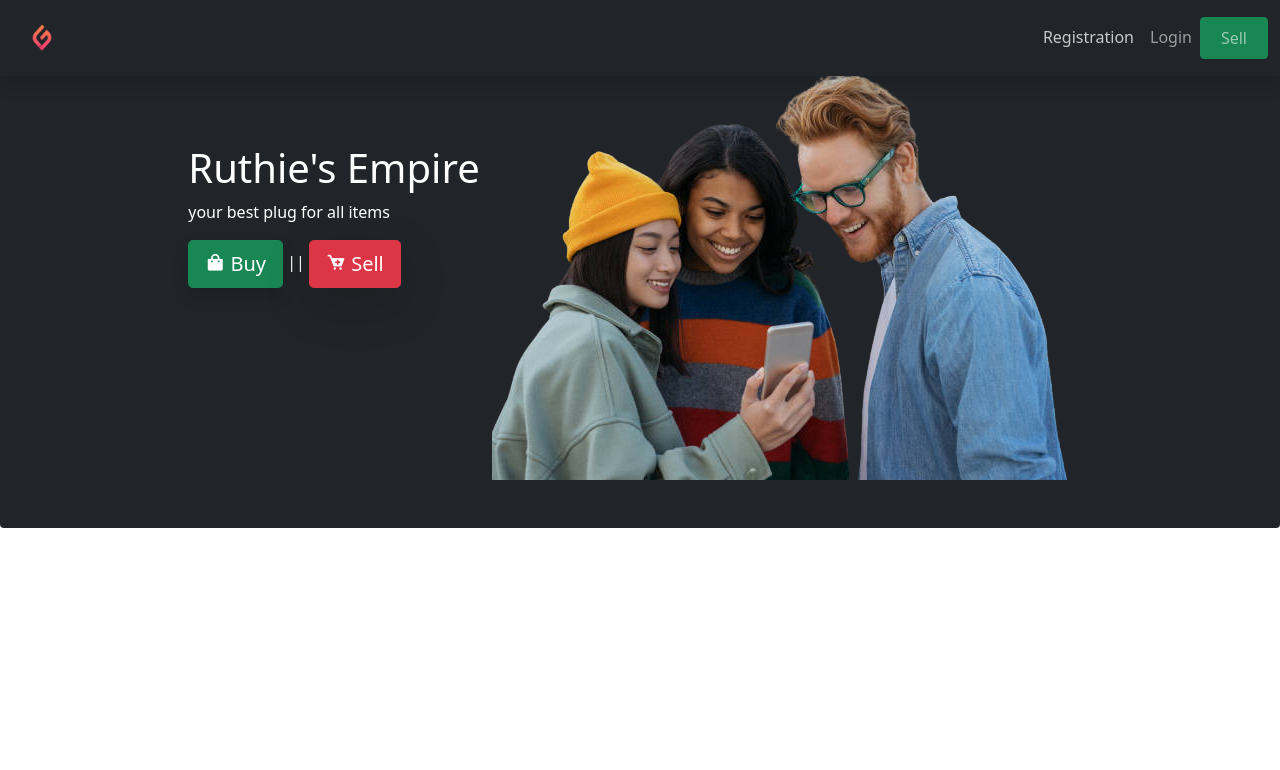
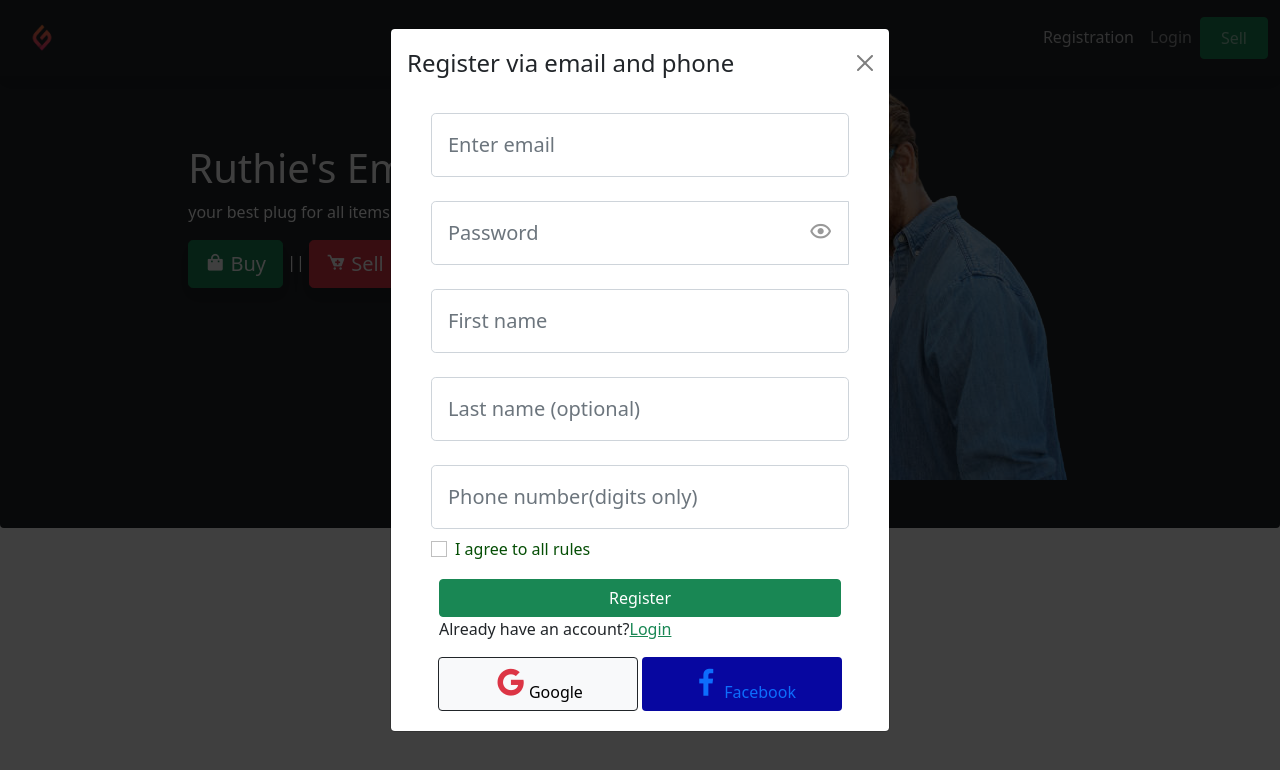
Before and after one commit to segunemma2003/ruthjosephecom, a plain HTML site: page index.html in a window 1280 px wide. Both pictures are taken after a click on the button "Registration". Drawn offline with nearby package versions, Linux system fonts and the light colour scheme.

Commit message:
new changes

```diff
--- a/css/style.css
+++ b/css/style.css
@@ -1,8 +1,44 @@
 .logo {
-    width:60px;
-    height:50px;
+    width: 60px;
+    height: 50px;
 }
 
+.btn-nav {
+    padding-left: 20px !important;
+    padding-right: 20px !important;
+}
+
+.border-margin,
+.border-margin1 {
+    border: none;
+}
+
+.input-field i.showHidePw {
+    position: absolute;
+    top: 35%;
+    transform: translateY(-50%);
+    color: #999;
+    font-size: 23px;
+    transition: all 0.2s ease;
+}
+
+.input-field i.showHidePw {
+    right: 0;
+    cursor: pointer;
+    padding-right: 40px;
+    align-items: center;
+    justify-content: center;
+}
+
+.chck-c {
+    color: #054e05;
+}
+
+.btn-w {
+    width: 200px;
+    background-color: #0707a0;
+    margin-bottom: 20px;
+}
 .btn-nav{
     padding-left:20px !important;
     padding-right:20px !important;
@@ -17,7 +53,7 @@
 float:right !important;
 }
 
-.modal-content{
+.modal-contents{
     padding: 60px;
 }
 .btn-login{
--- a/index.html
+++ b/index.html
@@ -8,7 +8,6 @@
     <link href="https://cdn.jsdelivr.net/npm/bootstrap@5.1.3/dist/css/bootstrap.min.css" rel="stylesheet">
     <link href='https://unpkg.com/boxicons@2.1.2/css/boxicons.min.css' rel='stylesheet'>
     <link href="css/style.css" rel="stylesheet" />
-    <link href="https://fonts.googleapis.com/css?family=Roboto:300,400,500,700&display=swap" rel="stylesheet"/>
     <title>Document</title>
 </head>
 
@@ -24,13 +23,13 @@
             <div class="collapse navbar-collapse justify-content-end " id="collapsibleNavbar">
                 <ul class="navbar-nav">
                     <li class="nav-item">
-                        <a class="nav-link" href="#">Registration</a>
+                        <a class="nav-link" data-bs-toggle="modal" data-bs-target="#myModal1" href="# " role="button">Registration</a>
                     </li>
-                    <li class="nav-item">
-                        <a class="nav-link" href="#" data-bs-toggle="modal" data-bs-target="#myModal2">Login</a>
+                    <li class="nav-item ">
+                        <a class="nav-link"  data-bs-toggle="modal" data-bs-target="#myModal2" href="#">Login</a>
                     </li>
-                    <li class="nav-item">
-                        <a class="nav-link btn btn-md btn-success btn-nav" href="#">
+                    <li class="nav-item ">
+                        <a class="nav-link btn btn-md btn-success btn-nav " href="# ">
                             Sell
                         </a>
                     </li>
@@ -43,11 +42,11 @@
         <div class="d-flex justify-content-center">
             <div class="row">
                 <div class="mt-5 p-4 col-sm-12 col-xs-12">
-                    <h1 >Ruthie's Empire</h1>
+                    <h1>Ruthie's Empire</h1>
                     <p>your best plug for all items</p>
                     <div class="ml-3">
                         <a href="#" class="btn btn-lg btn-success shadow"><i class='bx bxs-shopping-bag'></i> Buy</a> ||
-                        <a href="#" class="btn btn-lg btn-danger shadow-lg"><i class='bx bxs-cart-add'></i> Sell</a>
+                        <a href="#" class="btn btn-lg btn-danger shadow"><i class='bx bxs-cart-add'></i> Sell</a>
                     </div>
                 </div>
             </div>
@@ -55,9 +54,64 @@
             <img class="img-fluid hide-sm" src="img/image-removebg-preview.png" alt="image" />
         </div>
     </div>
+    <!-- The Modal -->
+    <div class="modal fade" id="myModal1">
+        <div class="modal-dialog ">
+            <div class="modal-content">
+
+                <!-- Modal Header -->
+                <div class="modal-header border-margin">
+                    <h4 class="modal-title">Register via email and phone</h4>
+                    <button type="button" class="btn-close" data-bs-dismiss="modal"></button>
+                </div>
+
+                <!-- Modal body -->
+                <div class="modal-body ">
+                    <div class="input-group input-group-lg flex-nowrap">
+
+                        <input type="email" class="form-control mb-4 p-3 mx-4" placeholder="Enter email" aria-label="Enter email" required="" aria-describedby="addon-wrapping">
+                    </div>
+                    <div class="input-group input-group-lg flex-nowrap input-field">
+
+                        <input type="password" class="form-control mb-4 p-3 mx-4" placeholder="Password" aria-label="Enter password" maxlength="20" required="" aria-describedby="addon-wrapping ">
+                        <i class='bx bx-show bx-sm showHidePw'></i>
+                    </div>
+                    <div class="input-group input-group-lg flex-nowrap ">
+
+                        <input type="text " class="form-control mb-4 p-3 mx-4 " placeholder="First name " aria-label="Enter name " required="" aria-describedby="addon-wrapping ">
+                    </div>
+                    <div class="input-group input-group-lg flex-nowrap ">
+
+                        <input type="text " class="form-control mb-4 p-3 mx-4 " placeholder="Last name (optional) " aria-label="Enter Last name " required="" aria-describedby="addon-wrapping ">
+                    </div>
+                    <div class="input-group input-group-lg flex-nowrap ">
+
+                        <input type="tel " class="form-control mb-2 p-3 mx-4 " placeholder="Phone number(digits only) " aria-label="Enter email " required="" aria-describedby="addon-wrapping ">
+                    </div>
+                    <div class="form-check ms-4 w-35 chck-c "><input type="checkbox " name="checkbox " id="chck " class="form-check-input chck-c "></input><label for=" " class="form-check-label ">I agree to all rules</label>
+                    </div>
+                </div>
+                <div class="d-grid mx-5 mb-3 ">
+                    <button type="button " class="btn btn-success btn-block ">Register</button>
+                    <span class=" ">Already have an account?<a href="# " class="text-success ">Login</a></span>
+                </div>
+                <div class="row ">
+                    <div class="col-sm-12 text-center ">
+                        <button class="btn btn-md btn-outline-dark bg-light text-black btn-w "><i class='bx bxl-google bx-md text-danger'></i>Google</button>
+                        <button class="btn btn-md text-primary btn-w "><i class='bx bxl-facebook bx-md text-primary '></i>Facebook</button>
+                    </div>
+                </div>
+
+            </div>
+        </div>
+    </div>
+
+
+
+
       <div class="modal" id="myModal2">
         <div class="modal-dialog">
-          <div class="modal-content">
+          <div class="modal-content modal-contents">
 
             <!-- Modal Header -->
             <div class="modal-header">
@@ -102,8 +156,8 @@
             </div>
         </div>
           </div>
-
-
+        </div>
+      </div>
 
     <script src="https://cdn.jsdelivr.net/npm/bootstrap@5.1.3/dist/js/bootstrap.bundle.min.js"></script>
     <script src="https://cdn.jsdelivr.net/npm/bootstrap@5.1.3/dist/js/bootstrap.bundle.min.js"></script>
```
Lines whose indentation alone changed are shown as unchanged.
